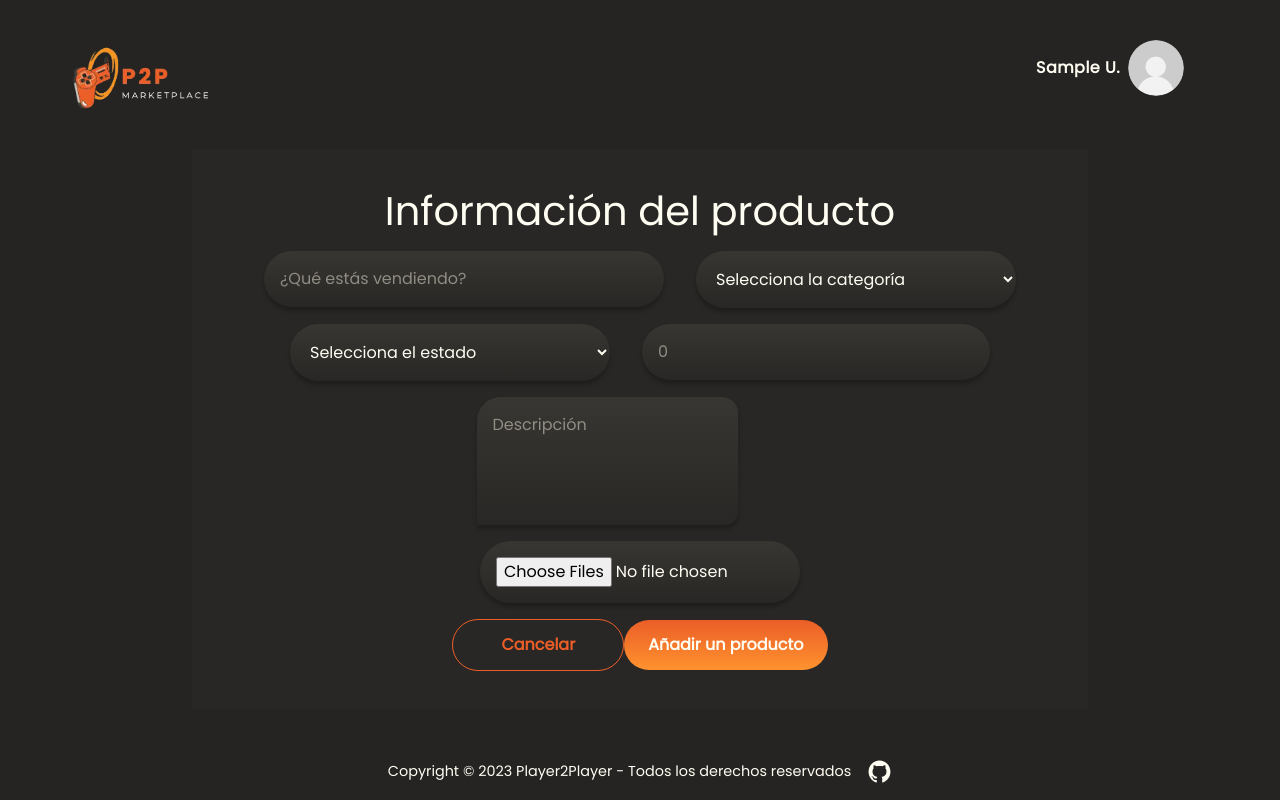
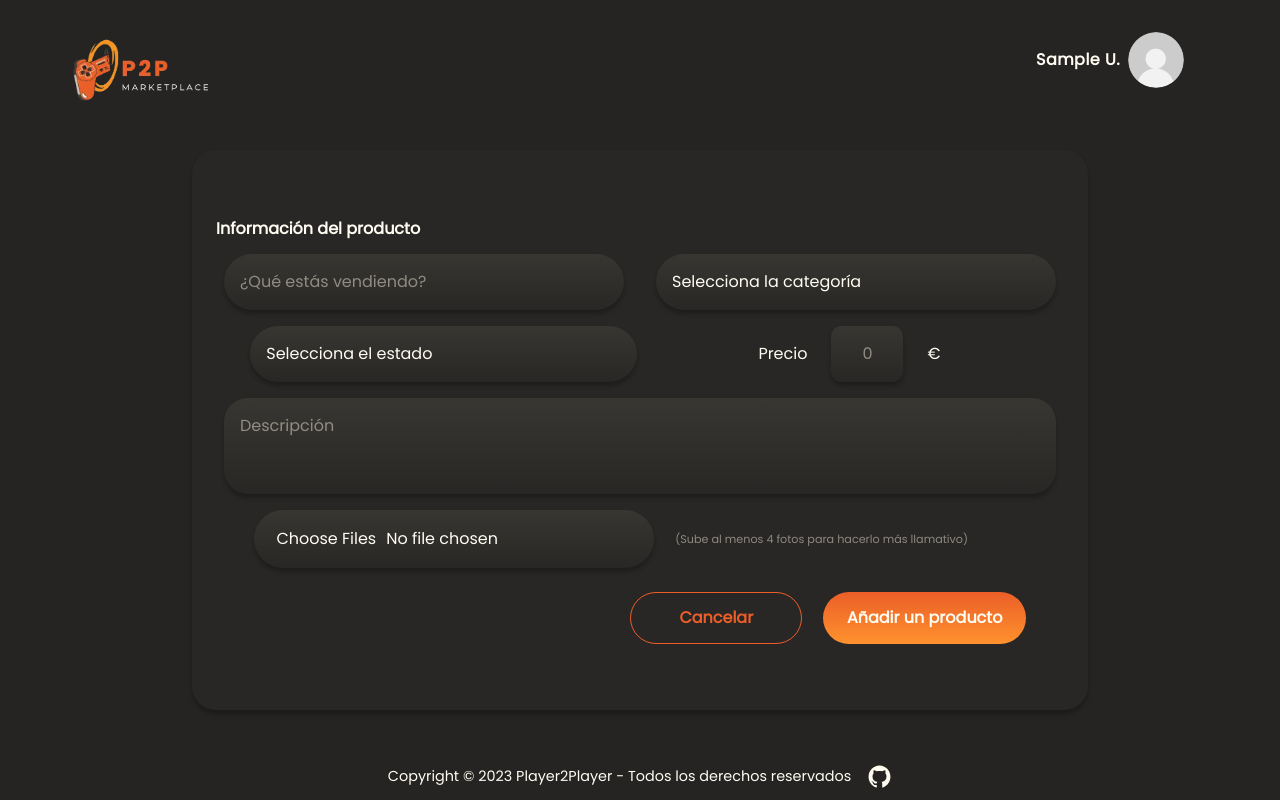
Before and after one commit to AlejandroPachec/Player2Player, a React (Vite) app in the folder frontend/: page /product/addProduct in a window 1280 px wide. Built offline with nearby package versions, Linux system fonts and the light colour scheme; sample sign-in values are in the browser's storage.

Commit message:
Add styles to ProfileUserPage and addProductPage

```diff
--- a/frontend/src/components/footer/footer.css
+++ b/frontend/src/components/footer/footer.css
@@ -1,5 +1,5 @@
 footer {
-  margin: 1rem;
+  margin: 0.7rem;
   display: flex;
   justify-content: center;
   align-items: center;
--- a/frontend/src/components/header-main/mainHeader.css
+++ b/frontend/src/components/header-main/mainHeader.css
@@ -1,5 +1,5 @@
 .header-main {
   display: flex;
   justify-content: space-between;
-  margin-top: 2.5rem;
+  margin-top: 2rem;
 }
--- a/frontend/src/components/header-second/headerSecond.css
+++ b/frontend/src/components/header-second/headerSecond.css
@@ -1,6 +1,6 @@
 .header-second {
     display: flex;
     align-items: center;
-    margin-top: 2.5rem;
+    margin-top: 2rem;
     margin-bottom: 1rem;
 }
--- a/frontend/src/components/product-item/productItem.css
+++ b/frontend/src/components/product-item/productItem.css
@@ -1,6 +1,6 @@
 .product-item {
-  min-height: 530px;
-  width: 275px;
+  min-height: 300px;
+  width: 200px;
   position: relative;
   background: var(--blackGradient);
 }
@@ -10,26 +10,26 @@
 }
 
 .product-item > div > img {
-  width: 275px;
-  height: 400px;
+  width: 100%;
+  height: 200px;
   object-fit: cover;
 }
 
 .category-product-item {
   position: absolute;
-  top: 15px;
-  right: 20px;
+  top: 10px;
+  right: 15px;
   background: rgba(64, 61, 57, 0.63);
   padding: 0.4rem 0.8rem;
   border-radius: 2.5rem;
   color: var(--mainFontColor);
-  font-size: 0.8rem;
+  font-size: 0.6rem;
 }
 
 .product-item > h2 {
-  margin: 1.5rem 0 0.7rem 0;
-  padding-left: 1.5rem;
-  font-size: 1.3rem;
+  margin: 1rem 0 0.7rem 0;
+  padding-left: 1rem;
+  font-size: 1rem;
   text-align: left;
   color: var(--mainFontColor);
   font-weight: 600;
@@ -37,25 +37,25 @@
 
 .state-product-item {
   text-align: right;
-  padding-right: 1.5rem;
+  padding-right: 1rem;
+  font-size: 0.8rem;
   margin-bottom: 0.7rem;
 }
 
 .footer-product-item {
   display: flex;
   justify-content: space-between;
-  padding: 0 1.5rem;
+  padding: 0 1rem;
   align-items: baseline;
   margin-bottom: 1rem;
 }
 
 .price-product-item {
-  font-size: 1.5rem;
   color: var(--mainFontColor);
   font-weight: bolder;
 }
 
 .city-product-item {
   color: var(--subtitleColor);
-  font-size: 0.7rem;
+  font-size: 0.5rem;
 }
--- a/frontend/src/components/text-area/textArea.css
+++ b/frontend/src/components/text-area/textArea.css
@@ -4,9 +4,7 @@
     background: var(--blackGradient);
     color: var(--mainFontColor);
     box-shadow: var(--boxShadow);
-    width: 80%;
-    height: 8rem;
-    border-radius: 1.5rem 1rem 0.8rem 0rem;
+    border-radius: 1.5rem;
     padding: 1rem;
     border: none;
     outline: none;
--- a/frontend/src/pages/addProduct-page/AddProductPage.jsx
+++ b/frontend/src/pages/addProduct-page/AddProductPage.jsx
@@ -81,7 +81,7 @@ function AddProductPage () {
                             <option value="Ordenadores">Ordenadores</option>
                         </select>
                     </div>
-                    <div className='container-add-product-form'>
+                    <div className='container-add-product-form state-price'>
                         <select name="state" id="state" onChange={handleChange}>
                             <option value="">Selecciona el estado</option>
                             <option value="Nuevo">Nuevo</option>
@@ -89,18 +89,23 @@ function AddProductPage () {
                             <option value="Aceptable">Aceptable</option>
                             <option value="No da para más">No da para más</option>
                         </select>
+                        <div className='price-input'>
+                            <p>Precio</p>
                             <GeneralInput
                                 placeholder={'0'}
                                 value={'price'}
                                 type={'number'}
                                 handleChange={handleChange}
                             />
+                            <p>€</p>
+                        </div>
                     </div>
                     <TextArea
                         placeholder={'Descripción'}
                         value={'description'}
                         handleChange={handleChange}
                     />
+                    <div className='container-image-input'>
                         <input className='image-input'
                             placeholder='Selecciona las fotos de tu producto'
                             type='file'
@@ -108,6 +113,8 @@ function AddProductPage () {
                             multiple
                             onChange={handleImages}
                         />
+                        <p>(Sube al menos 4 fotos para hacerlo más llamativo)</p>
+                    </div>
                     <div className='container-form-buttons'>
                         <Link to={'/'}>
                             <SecondaryButton text={'Cancelar'} />
--- a/frontend/src/pages/addProduct-page/addProduct.css
+++ b/frontend/src/pages/addProduct-page/addProduct.css
@@ -7,6 +7,16 @@
   justify-content: center;
   align-items: center;
   gap: 1rem;
+  border-radius: 1.5rem;
+  box-shadow: var(--boxShadow);
+}
+
+.add-product-form > h1 {
+  font-size: 1rem;
+  font-weight: bolder;
+  width: 100%;
+  text-align: left;
+  margin: 1.5rem 0 0 3rem;
 }
 
 .container-add-product-form {
@@ -28,7 +38,9 @@
   box-shadow: var(--boxShadow);
   padding: 1rem;
   border-radius: 2.5rem;
-  width: 20rem;
+  width: 25rem;
+  -webkit-appearance: none;
+  -moz-appearance: none;
 }
 
 option {
@@ -39,3 +51,68 @@ option {
 .container-add-product-form #category:hover {
   color: var(--placeHolderFontColor);
 }
+
+.image-input::file-selector-button {
+  background: transparent;
+  border: none;
+  color: var(--mainFontColor);
+}
+
+.price-input {
+  display: flex;
+  align-items: center;
+  justify-content: center;
+  gap: 1.5rem;
+  width: 48%;
+}
+
+input[name='price']::-webkit-outer-spin-button,
+input[name='price']::-webkit-inner-spin-button,
+input[name='price']::-webkit-outer-spin-button,
+input[name='pPrice']::-webkit-inner-spin-button {
+  -webkit-appearance: none;
+}
+
+.price-input > label > input {
+  width: 4.5rem;
+  border-radius: 0.65rem;
+  text-align: center;
+}
+
+.container-add-product-form.state-price {
+  justify-content: space-between;
+  width: 87%;
+}
+
+.textArea {
+  width: 52rem;
+  height: 6rem;
+}
+
+.container-image-input {
+  display: flex;
+  gap: 1.3rem;
+  width: 100%;
+  justify-content: flex-start;
+  align-items: center;
+}
+
+.container-image-input > p {
+  font-size: 0.7rem;
+  color: var(--placeHolderFontColor);
+}
+
+.image-input {
+  width: 25rem;
+  align-self: flex-start;
+  margin-left: 3.9rem;
+}
+
+.container-form-buttons {
+  margin: 0.5rem 0 1.3rem 0;
+  display: flex;
+  gap: 1.3rem;
+  width: 100%;
+  justify-content: flex-end;
+  margin-right: 7.7rem;
+}
--- a/frontend/src/pages/home-page/styles/productListStyles.css
+++ b/frontend/src/pages/home-page/styles/productListStyles.css
@@ -12,5 +12,5 @@
 }
 
 .product-list-home > li {
-  width: 275px;
+  width: 200px;
 }
--- a/frontend/src/pages/home-page/styles/searchBarStyles.css
+++ b/frontend/src/pages/home-page/styles/searchBarStyles.css
@@ -41,12 +41,11 @@
   display: flex;
   position: relative;
   gap: 1.5rem;
-  padding-left: 0.7rem;
 }
 
 .search-bar-form > button {
   position: absolute;
-  right: 20px;
+  right: 5px;
   bottom: 5rem;
   width: 56px;
   height: 56px;
--- a/frontend/src/pages/home-page/styles/sliderStyles.css
+++ b/frontend/src/pages/home-page/styles/sliderStyles.css
@@ -5,7 +5,7 @@
 }
 
 .slider-section > h1 {
-  margin: 2.3rem 0 1.3rem 0;
+  margin: 2rem 0 1.3rem 0;
   font-weight: 800;
   letter-spacing: 0.4rem;
   font-size: 1.8rem;
--- a/frontend/src/pages/userProfile-page/UserProfilePage.css
+++ b/frontend/src/pages/userProfile-page/UserProfilePage.css
@@ -1,6 +1,107 @@
+.main-profile-page {
+  width: 95%;
+  display: grid;
+  grid-template-rows: 120px 1fr;
+  grid-template-columns: 169px 1fr;
+  justify-items: center;
+  align-self: center;
+}
+
 .profileMenu{
   background-image: var(--blackGradient);
-  display: inline-block;
-  border-radius: 40px;
-  padding: 1rem;
+  display: flex;
+  flex-direction: column;
+  border-radius: 1.5rem;
+  padding: 3rem 2rem;
+  gap: 3rem;
+  margin-left: 14.5rem;
+  grid-area: 2 / 1 / 3 / 2;
+  box-shadow: var(--boxShadow);
+  align-self: flex-start;
 }
+
+.user-info-profile {
+  width: 80%;
+  height: 6rem;
+  display: flex;
+  align-items: center;
+  justify-content: space-between;
+  padding: 0 3rem;
+  background: var(--blackGradient);
+  box-shadow: var(--boxShadow);
+  border-radius: 1.5rem;
+  position: relative;
+  grid-area: 1 / 1 / 2 / 3;
+}
+
+.user-info-profile > a > div {
+  display: flex;
+  align-items: flex-end;
+  gap: 1rem;
+}
+
+.user-info-profile > a > div > img {
+  width: 56px;
+  height: 56px;
+}
+
+.tel-location-container {
+  display: flex;
+  flex-direction: column;
+  gap: 1rem;
+}
+
+.tel-location-container > p, .tel-location-container > p > a {
+  font-size: 0.8rem;
+  display: flex;
+  justify-content: left;
+  align-items: center;
+  gap: 1rem;
+  color: var(--mainFontColor);
+}
+
+.tel-location-container > p > a:hover {
+  color: var(--secondaryFontColor);
+}
+
+.icon-profile {
+  width: 24px;
+  height: 24px;
+}
+
+.user-info-profile .MuiRating-root.MuiRating-sizeMedium.Mui-readOnly.MuiRating-readOnly.css-ryrseu-MuiRating-root {
+  position: absolute;
+  top: 25px;
+  left: 115px;
+}
+
+section.products-sale {
+  background: var(--blackGradient);
+  width: 73%;
+  min-height: 336px;
+  grid-area: 2 / 2 / 3 /3;
+  align-self: flex-start;
+  display: flex;
+  flex-wrap: wrap;
+  margin-left: 2rem;
+  border-radius: 1.5rem;
+  box-shadow: var(--boxShadow);
+}
+
+#productsOnSale {
+  display: flex;
+  align-items: center;
+  width: 100%;
+  justify-content: center;
+  gap: 1rem;
+  margin-top: 1rem;
+}
+
+#productsOnSale > li {
+  height: 316px;
+}
+
+#productsOnSale > li > a {
+  display: flex;
+  width: 200px;
+}
```
Also changed, not shown: frontend/src/pages/userProfile-page/UserProfilePage.jsx (+26 -24 lines), frontend/src/assets/location.svg, frontend/src/assets/whatsapp.svg. Lines whose indentation alone changed are shown as unchanged.
